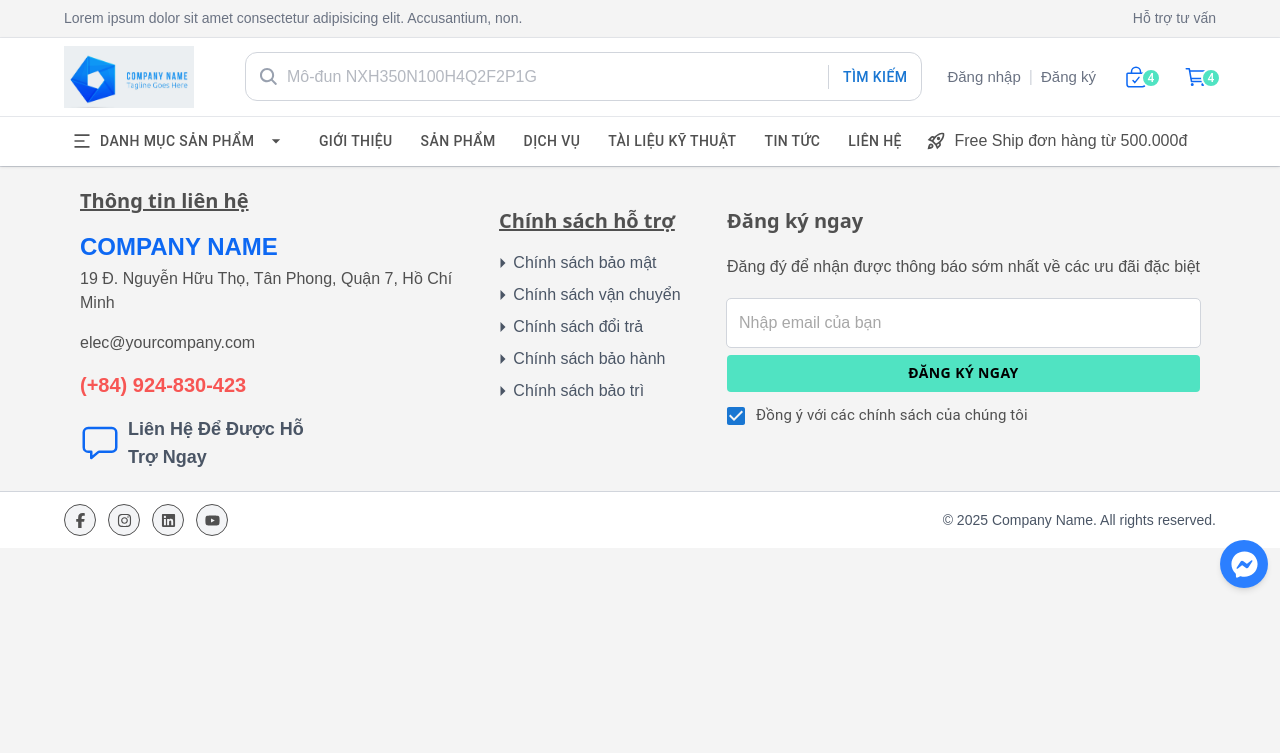
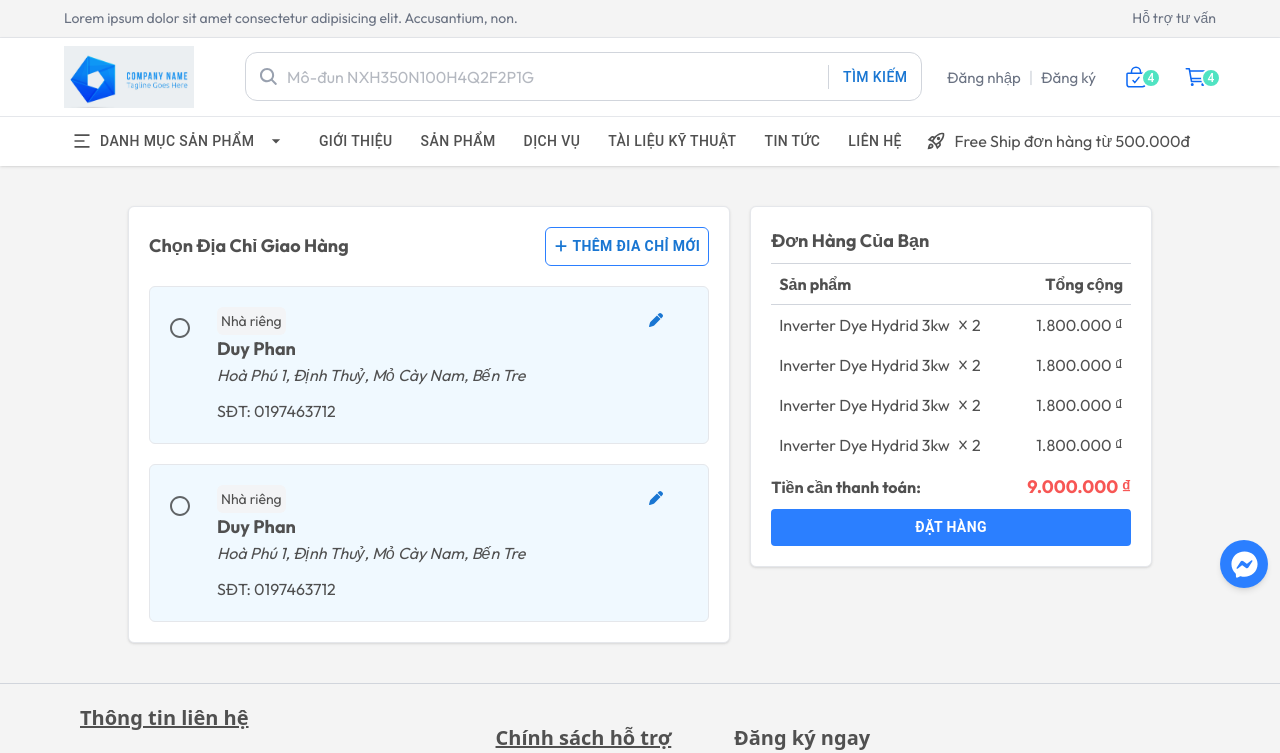
Before and after one commit to duyphan2501/mern-ecommerce-electronic-devices, a React (Vite) app: page /checkout in a window 1280 px wide. Shown: the top 753 px of the page. Built offline with nearby package versions, Linux system fonts and the light colour scheme.

Commit message:
checkout page

```diff
--- a/src/App.jsx
+++ b/src/App.jsx
@@ -13,6 +13,7 @@ import ChangePassword from "./pages/ChangePassword";
 import { Toaster } from "react-hot-toast";
 import CartDrawer from "./components/CartDrawer";
 import Cart from "./pages/Cart";
+import Checkout from "./pages/Checkout";
 
 function App() {
   return (
@@ -37,6 +38,7 @@ function App() {
           <Route path="/forgot-password" element={<ForgotPassword />} />
           <Route path="/change-password" element={<ChangePassword />} />
           <Route path="/cart" element={<Cart />} />
+          <Route path="/checkout" element={<Checkout />} />
         </Routes>
         <CartDrawer />
         <ViewMoreDialog />
--- /dev/null
+++ b/src/components/AddressCard.jsx
@@ -0,0 +1,35 @@
+import { Button, FormControlLabel, Radio } from "@mui/material";
+import { FaPen } from "react-icons/fa6";
+
+const AddressCard = ({ address, selected, onSelect }) => {
+  return (
+    <div className="border border-gray-200 rounded-md p-5 flex bg-sky-50">
+      <FormControlLabel
+        control={
+          <Radio
+            checked={selected}
+            onChange={onSelect}
+            value={address.id}
+            name="address"
+          />
+        }
+        className="self-start"
+      />
+      <div className="flex flex-col flex-1">
+        <span className="bg-gray-100 text-sm p-1 rounded-md w-fit">
+          {address.type}
+        </span>
+        <p className=" font-bold text-lg">{address.name}</p>
+        <div className="italic mb-3">
+          {`${address.address}, ${address.village}, ${address.district}, ${address.province}`}
+        </div>
+        <div className="">SĐT: {address.phone}</div>
+      </div>
+      <Button className="!self-start">
+        <FaPen />
+      </Button>
+    </div>
+  );
+};
+
+export default AddressCard;
--- a/src/components/CartPageItem.jsx
+++ b/src/components/CartPageItem.jsx
@@ -2,7 +2,6 @@ import { Rating, Stack } from "@mui/material";
 import { Link } from "react-router-dom";
 import formatMoney from "../utils/MoneyFormat";
 import { FaX } from "react-icons/fa6";
-import QuantityButton from "./QuantityButton";
 import QuantityCartBtn from "./QuantityCartBtn";
 
 const CartPageItem = ({ product }) => {
--- /dev/null
+++ b/src/components/CheckoutItem.jsx
@@ -0,0 +1,18 @@
+import { FaX } from "react-icons/fa6"
+import formatMoney from "../utils/MoneyFormat";
+
+const CheckoutItem = ({product}) => {
+  return (
+    <div className="flex justify-between items-center py-2">
+        <div className="flex-2/3 flex gap-2">
+            <p className="line-clamp-1" title={product.name}>{product.name}</p>
+            <span className="flex gap-1 items-center"><FaX size={10}/>{product.quantity}</span>
+        </div>
+        <div className="">
+            {formatMoney((product.price - product.price*product.discount/100) * product.quantity)}
+        </div>
+    </div>
+  )
+}
+
+export default CheckoutItem
--- a/src/index.css
+++ b/src/index.css
@@ -1,4 +1,4 @@
-@import url("https://fonts.googleapis.com/css2?family=Lato:ital,wght@0,100;0,300;0,400;0,700;0,900;1,100;1,300;1,400;1,700;1,900");
+@import url("https://fonts.googleapis.com/css2?family=Outfit:ital,wght@0,100;0,300;0,400;0,700;0,900;1,100;1,300;1,400;1,700;1,900");
 @import "tailwindcss";
 
 :root {
--- /dev/null
+++ b/src/pages/Checkout.jsx
@@ -0,0 +1,152 @@
+import { Button } from "@mui/material";
+import { FaPlus } from "react-icons/fa6";
+import AddressCard from "../components/AddressCard";
+import CheckoutItem from "../components/CheckoutItem";
+import formatMoney from "../utils/MoneyFormat";
+import { useState } from "react";
+
+const addresses = [
+  {
+    id: 0,
+    type: "Nhà riêng",
+    name: "Duy Phan",
+    address: "Hoà Phú 1",
+    village: "Định Thuỷ",
+    district: "Mỏ Cày Nam",
+    province: "Bến Tre",
+    phone: "0197463712",
+  },
+  {
+    id: 1,
+    type: "Nhà riêng",
+    name: "Duy Phan",
+    address: "Hoà Phú 1",
+    village: "Định Thuỷ",
+    district: "Mỏ Cày Nam",
+    province: "Bến Tre",
+    phone: "0197463712",
+  },
+];
+const products = [
+  {
+    image:
+      "https://powertech.vn/thumbs/540x540x2/upload/product/capture-4067.png",
+    name: "Inverter Dye Hydrid 3kw",
+    quantity: 2,
+    price: 1000000,
+    rating: 4.5,
+    discount: 10,
+  },
+  {
+    image:
+      "https://powertech.vn/thumbs/540x540x2/upload/product/capture-4067.png",
+    name: "Inverter Dye Hydrid 3kw",
+    quantity: 2,
+    price: 1000000,
+    rating: 4.5,
+    discount: 10,
+  },
+  {
+    image:
+      "https://powertech.vn/thumbs/540x540x2/upload/product/capture-4067.png",
+    name: "Inverter Dye Hydrid 3kw",
+    quantity: 2,
+    price: 1000000,
+    rating: 4.5,
+    discount: 10,
+  },
+  {
+    image:
+      "https://powertech.vn/thumbs/540x540x2/upload/product/capture-4067.png",
+    name: "Inverter Dye Hydrid 3kw",
+    quantity: 2,
+    price: 1000000,
+    rating: 4.5,
+    discount: 10,
+  },
+  {
+    image:
+      "https://powertech.vn/thumbs/540x540x2/upload/product/capture-4067.png",
+    name: "Inverter Dye Hydrid 3kw",
+    quantity: 2,
+    price: 1000000,
+    rating: 4.5,
+    discount: 10,
+  },
+];
+const totalCost = calculateTotalCost();
+
+const Checkout = () => {
+  const [selectedId, setSelectedId] = useState(null);
+
+  const handleSelect = (id) => {
+    setSelectedId(id);
+  };
+
+  return (
+    <div className="py-10 flex justify-center ">
+      <div className="2xl:w-7/10 xl:w-8/10 lg:w-9/10 sm:w-9/10">
+        <div className="lg:flex gap-5">
+          <div className="lg:w-3/5 bg-white rounded-md border-[1px] border-gray-200 shadow p-5 h-fit">
+            <div className="flex justify-between items-center">
+              <h4 className="capitalize font-semibold text-lg">
+                Chọn địa chỉ giao hàng
+              </h4>
+              <div className="">
+                <Button className="!gap-1 !bg-white !border-1 !font-semibold  !border-blue-500 !rounded-md">
+                  <FaPlus />
+                  Thêm đia chỉ mới
+                </Button>
+              </div>
+            </div>
+            <div className="mt-5 space-y-5">
+              {addresses.map((addr) => (
+                <AddressCard
+                  key={addr.id}
+                  address={addr}
+                  selected={selectedId === addr.id}
+                  onSelect={() => handleSelect(addr.id)}
+                />
+              ))}
+            </div>
+          </div>
+          <div className="bg-white rounded-md border-[1px] border-gray-200 shadow p-5 lg:w-2/5 h-fit mt-5 lg:mt-0">
+            <h4 className="capitalize text-lg font-bold border-b border-gray-300 pb-2">
+              Đơn hàng của bạn
+            </h4>
+            <div className="flex justify-between items-center p-2 border-b border-gray-300 ">
+              <div className="font-semibold">Sản phẩm</div>
+              <div className="font-semibold">Tổng cộng</div>
+            </div>
+            <div className="max-h-40 overflow-scroll scroll px-2">
+              {products.map((product, index) => (
+                <CheckoutItem product={product} key={index} />
+              ))}
+            </div>
+            <div className="flex justify-between items-center py-2">
+              <p className="font-semibold">Tiền cần thanh toán:</p>
+              <p className="font-bold text-highlight text-lg">
+                {formatMoney(totalCost)}
+              </p>
+            </div>
+            <Button className="!w-full !bg-blue-500 !text-white !font-bold">
+              Đặt hàng
+            </Button>
+          </div>
+        </div>
+      </div>
+    </div>
+  );
+};
+
+function calculateTotalCost() {
+  let sum = 0;
+  products.forEach((product) => {
+    sum +=
+      product.quantity *
+      (product.price - (product.price * product.discount) / 100);
+  });
+  return sum;
+}
+
+export default Checkout;
```
